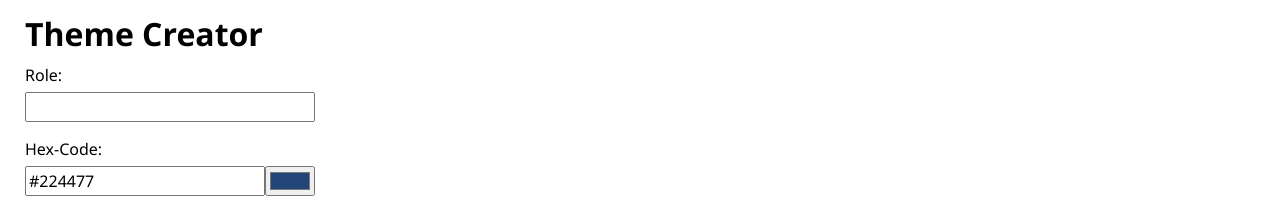
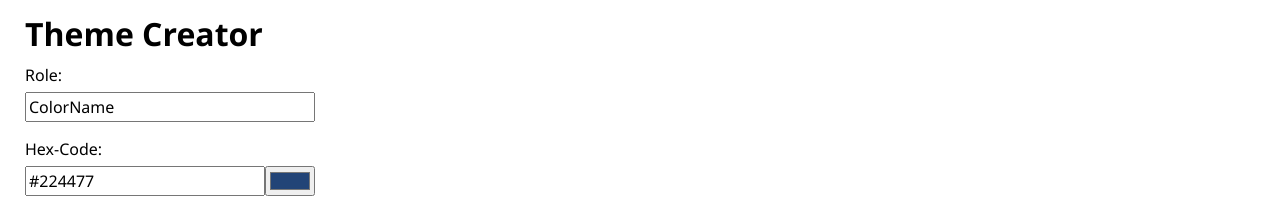
Before and after one commit to janlahse/recap-project-4, a React (Vite) app: page / in a window 1280 px wide. Shown: the top 197 px of the page. Built offline with nearby package versions, Linux system fonts and the light colour scheme.

Commit message:
enabled color form to add to color list and display new color on top

```diff
--- a/package.json
+++ b/package.json
@@ -14,7 +14,8 @@
     "@octokit/rest": "^20.1.0",
     "dotenv": "^16.4.5",
     "react": "^18.2.0",
-    "react-dom": "^18.2.0"
+    "react-dom": "^18.2.0",
+    "uid": "^2.0.2"
   },
   "devDependencies": {
     "@types/react": "^18.2.66",
--- a/src/App.jsx
+++ b/src/App.jsx
@@ -1,14 +1,32 @@
 import { initialColors } from "./lib/colors";
+import { ColorForm } from "./Components/ColorForm/ColorForm";
+import { uid } from "uid";
+import { useState } from "react";
 import Color from "./Components/Color/Color";
 import "./App.css";
-import { ColorForm } from "./Components/ColorForm/ColorForm";
 
 function App() {
+  const [allColors, setAllColors] = useState(initialColors);
+
+  function handleSubmit(event) {
+    event.preventDefault();
+    const formData = new FormData(event.target);
+    const data = Object.fromEntries(formData);
+    setAllColors([
+      {
+        id: uid(),
+        role: data.role,
+        hex: data.hex,
+        contrastText: data.contrast,
+      },
+      ...allColors,
+    ]);
+  }
   return (
     <>
       <h1>Theme Creator</h1>
-      <ColorForm />
-      {initialColors.map((color) => {
+      <ColorForm onHandleSubmit={handleSubmit} />
+      {allColors.map((color) => {
         return <Color key={color.id} color={color} />;
       })}
     </>
--- a/src/Components/ColorForm/ColorForm.jsx
+++ b/src/Components/ColorForm/ColorForm.jsx
@@ -1,15 +1,15 @@
 import "./ColorForm.css";
 import { ColorInput } from "../ColorInput/ColorInput";
 
-export function ColorForm() {
+export function ColorForm({ onHandleSubmit }) {
   return (
-    <form>
+    <form onSubmit={onHandleSubmit}>
       <label htmlFor="role">Role:</label>
-      <input id="role" name="role"></input>
-      <ColorInput labelName="Hex-Code:" id="hex-color" defaultColor="#224477" />
+      <input id="role" name="role" defaultValue="ColorName"></input>
+      <ColorInput labelName="Hex-Code:" id="hex" defaultColor="#224477" />
       <ColorInput
         labelName="Contrast Text:"
-        id="contrast-text"
+        id="contrast"
         defaultColor="#ffffff"
       />
       <button type="submit">Add Color</button>
--- a/src/lib/colors.js
+++ b/src/lib/colors.js
@@ -1,4 +1,4 @@
-export const initialColors = [
+export let initialColors = [
   { id: "c1", role: "primary main", hex: "#ff4a11", contrastText: "#FFFFFF" }, // Vibrant orange
   { id: "c2", role: "primary dark", hex: "#c73e0b", contrastText: "#FFFFFF" }, // Darker shade of orange
   { id: "c3", role: "primary light", hex: "#ff7a3e", contrastText: "#000000" }, // Lighter shade of orange
```
Also changed, not shown: 1 other file (tests, documents, lock files or other folders).
